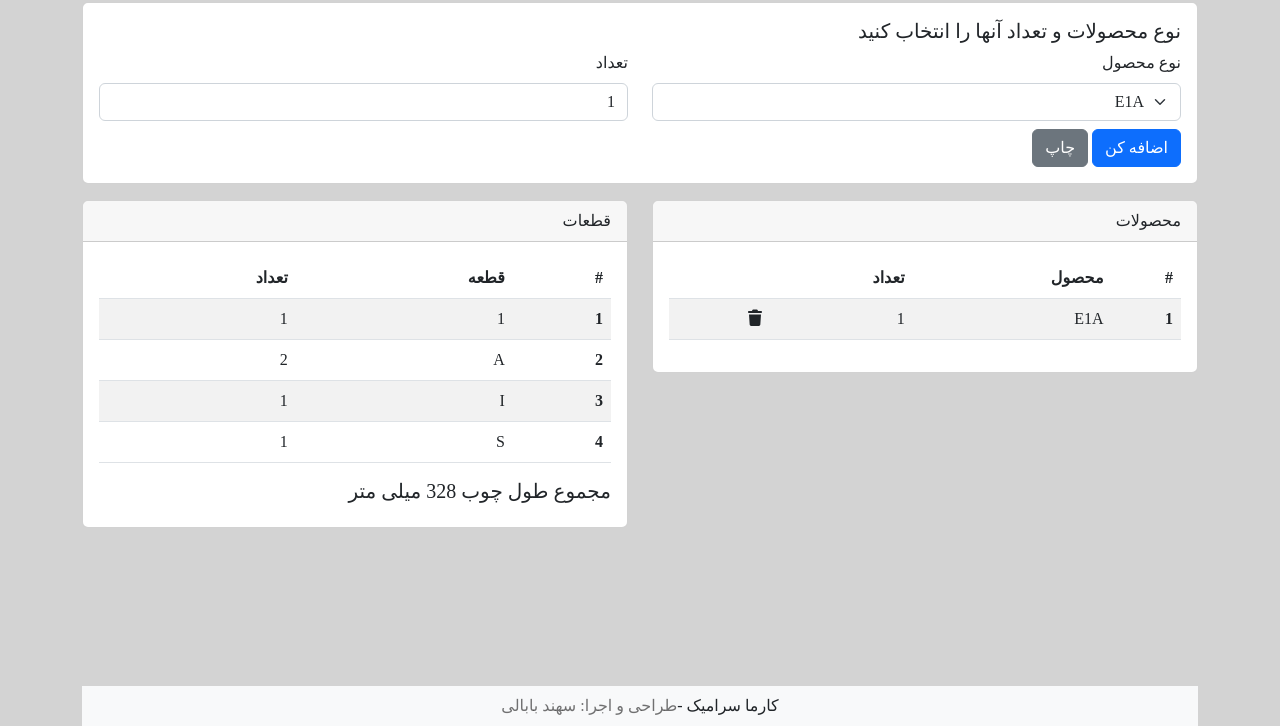
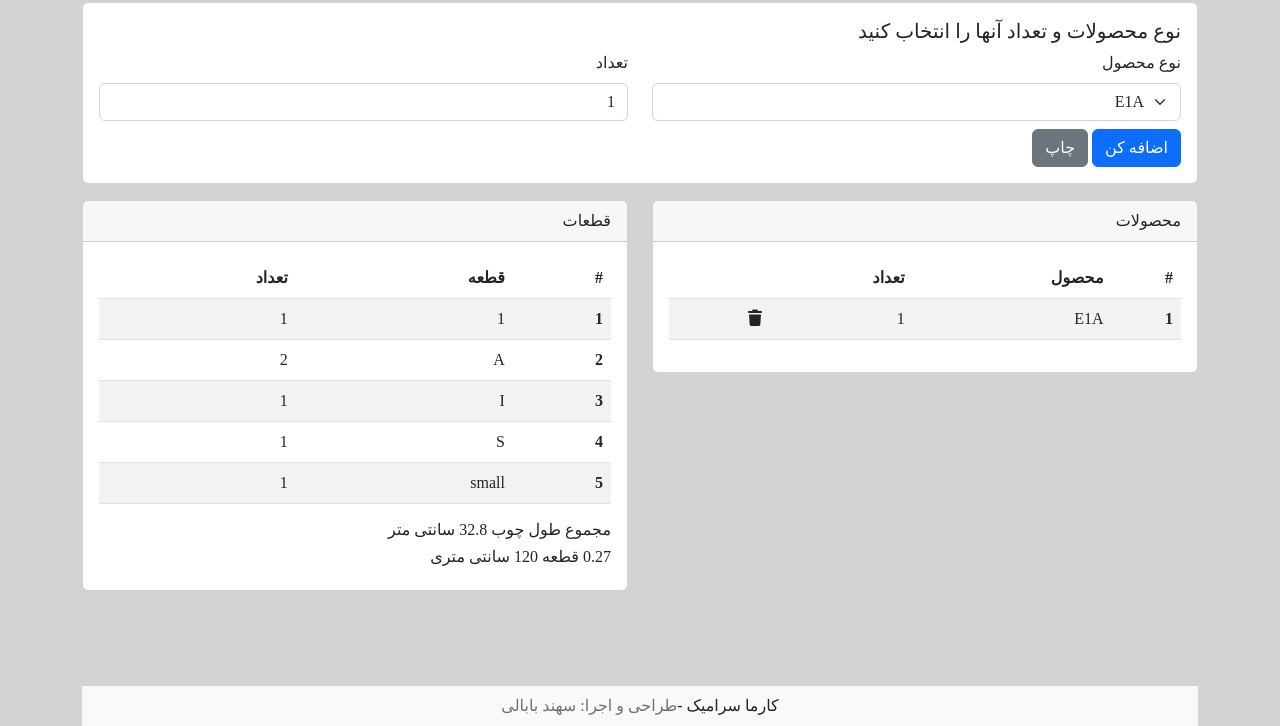
Before and after one commit to sahandbabali/karmacalculator, a plain HTML site: page index.html in a window 1280 px wide. Both pictures are taken after a click on the button "اضافه کن". Shown: the part 74-800 px from the top of the page. Drawn offline with nearby package versions, Linux system fonts and the light colour scheme.

Commit message:
drawers added

```diff
--- a/app.js
+++ b/app.js
@@ -38,53 +38,56 @@ var totallist = {
     7: 0,
     8: 0,
     9: 0,
+    small: 0,
+    large: 0
   },
 };
 
 var productdata = {
-  E1A: { A: 2, I: 1, S: 1, 1: 1 },
-  E1B: { A: 2, II: 1, M: 1, 2: 1 },
-  E2A: { A: 2, I: 1, II: 1, M: 1, 2: 1 },
-  E2D: { B: 2, I: 2, S: 1, 2: 1 },
-  E2L: { B: 1, I: 1, II: 1, V: 1, S: 1, 3: 1 },
+  E1A: { A: 2, I: 1, S: 1, 1: 1, small: 1 },
+  E1B: { A: 2, II: 1, M: 1, 2: 1, large: 1 },
+  E2A: { A: 2, I: 1, II: 1, M: 1, 2: 1,small: 2 },
+  E2D: { B: 2, I: 2, S: 1, 2: 1,small: 2 },
+  E2L: { B: 1, I: 1, II: 1, V: 1, S: 1, 3: 1, small: 1, large: 1 },
 
-  E3L: { B: 1, I: 2, II: 1, V: 1, S: 1, 3: 1 },
-  E2C: { A: 2, I: 1, III: 1, X: 1, 4: 1 },
-  E3A: { A: 2, I: 2, III: 1, X: 1, 4: 1 },
-  E3D: { A: 2, I: 3, II: 1, VI: 1, S: 1, 5: 1 },
-  E4D: { A: 2, I: 4, VI: 1, S: 1, 5: 1 },
+  E3L: { B: 1, I: 2, II: 1, V: 1, S: 1, 3: 1,small: 3 },
+  E2C: { A: 2, I: 1, III: 1, X: 1, 4: 1 , small: 1, large: 1},
+  E3A: { A: 2, I: 2, III: 1, X: 1, 4: 1 ,small: 3},
+  E3D: { A: 2, I: 3, II: 1, VI: 1, S: 1, 5: 1 , small: 2, large: 1},
+  E4D: { A: 2, I: 4, VI: 1, S: 1, 5: 1,small: 4 },
 
-  E2B: { B: 2, II: 2, M: 1, 3: 1 },
-  E3B: { B: 2, I: 1, II: 2, M: 1, 3: 1 },
-  E4A: { B: 2, I: 2, II: 2, M: 1, 3: 1 },
-  E2E: { A: 2, I: 1, IV: 1, Z: 1, 6: 1 },
-  E3E: { A: 2, I: 2, IV: 1, Z: 1, 6: 1 },
+  E2B: { B: 2, II: 2, M: 1, 3: 1 , large: 2},
+  E3B: { B: 2, I: 1, II: 2, M: 1, 3: 1, small: 2, large: 1 },
+  E4A: { B: 2, I: 2, II: 2, M: 1, 3: 1,small: 4 },
+  E2E: { A: 2, I: 1, IV: 1, Z: 1, 6: 1, large: 2 },
+  E3E: { A: 2, I: 2, IV: 1, Z: 1, 6: 1 , small: 2, large: 1 },
 
-  E4E: { A: 2, I: 3, IV: 1, Z: 1, 6: 1 },
-  E4C: { B: 2, I: 2, III: 2, X: 1, 4: 1 },
-  E5A: { B: 2, I: 3, III: 2, X: 1, 4: 1 },
-  E4B: { C: 2, I: 1, II: 3, M: 1, 4: 1 },
-  E5B: { C: 2, I: 2, II: 3, M: 1, 4: 1 },
+  E4E: { A: 2, I: 3, IV: 1, Z: 1, 6: 1,small: 4 },
+  E4C: { B: 2, I: 2, III: 2, X: 1, 4: 1  , small: 2, large: 2},
+  E5A: { B: 2, I: 3, III: 2, X: 1, 4: 1, small: 4, large: 1 },
+  E4B: { C: 2, I: 1, II: 3, M: 1, 4: 1 , small: 2, large: 2},
+  E5B: { C: 2, I: 2, II: 3, M: 1, 4: 1 , small: 4, large: 1},
 
-  E5C: { C: 2, I: 2, II: 3, M: 1, 4: 1 },
-  E6C: { C: 2, I: 3, II: 3, M: 1, 4: 1 },
-  E6A: { B: 2, I: 4, III: 2, M: 1, 4: 1 },
-  E4F: { A: 2, I: 4, IV: 1, VII: 1, M: 1, 7: 1 },
-  E5F: { A: 2, I: 5, IV: 1, VII: 1, M: 1, 7: 1 },
 
-  E6F: { A: 2, I: 6, IV: 1, VII: 1, M: 1, 7: 1 },
-  E6L: { A: 1, C: 1, I: 5, V: 1, VIII: 1, M: 1, 8: 1 },
-  E6E: { B: 2, I: 4, IV: 2, Z: 1, 7: 1 },
-  E6D: { B: 2, I: 4, IV: 2, Z: 1, 7: 1 },
-  E7B: { B: 2, I: 5, IV: 2, Z: 1, 7: 1 },
+  E5C: { C: 2, I: 2, II: 3, M: 1, 4: 1, small: 4, large: 1 },
+  E6C: { C: 2, I: 3, II: 3, M: 1, 4: 1 ,small: 6},
+  E6A: { B: 2, I: 4, III: 2, M: 1, 4: 1 ,small: 6},
+  E4F: { A: 2, I: 4, IV: 1, VII: 1, M: 1, 7: 1 , small: 2, large: 2},
+  E5F: { A: 2, I: 5, IV: 1, VII: 1, M: 1, 7: 1 , small: 4, large: 1},
 
-  E8A: { B: 2, I: 6, IV: 2, Z: 1, 7: 1 },
-  E6B: { C: 2, I: 3, III: 3, X: 1, 8: 1 },
-  E7A: { C: 2, I: 4, III: 3, X: 1, 8: 1 },
-  E9A: { C: 2, I: 6, III: 3, X: 1, 8: 1 },
-  E12: { D: 2, I: 8, IV: 4, Z: 1 },
+  E6F: { A: 2, I: 6, IV: 1, VII: 1, M: 1, 7: 1,small: 6 },
+  E6L: { A: 1, C: 1, I: 5, V: 1, VIII: 1, M: 1, 8: 1,small: 6},
+  E6E: { B: 2, I: 4, IV: 2, Z: 1, 7: 1 , small: 2, large: 2},
+  E6D: { B: 2, I: 4, IV: 2, Z: 1, 7: 1 , small: 4, large: 2},
+  E7B: { B: 2, I: 5, IV: 2, Z: 1, 7: 1 , small: 6, large: 1},
 
-  E16: { D: 2, I: 12, IV: 4, Z: 1 },
+  E8A: { B: 2, I: 6, IV: 2, Z: 1, 7: 1,small: 8 },
+  E6B: { C: 2, I: 3, III: 3, X: 1, 8: 1, small: 3, large: 3 },
+  E7A: { C: 2, I: 4, III: 3, X: 1, 8: 1 , small: 5, large: 2},
+  E9A: { C: 2, I: 6, III: 3, X: 1, 8: 1 ,small: 9},
+  E12: { D: 2, I: 8, IV: 4, Z: 1 ,9:1, small: 8, large: 4},
+
+  E16: { D: 2, I: 12, IV: 4, Z: 1 ,9:1, small: 16},
 };
 
 var woodlength = {
@@ -116,6 +119,8 @@ var woodlength = {
   7: 0,
   8: 0,
   9: 0,
+  small: 0,
+  large: 0
 };
 
 addbutton.onclick = function (e) {
@@ -181,6 +186,8 @@ function updatetotal() {
       7: 0,
       8: 0,
       9: 0,
+      small: 0,
+      large: 0
     },
   };
 
@@ -211,7 +218,9 @@ function updatetotal() {
     }
   });
 
-  document.getElementById("totalcmui").innerText = totallist.totalcm;
+  let totalalvar = (totallist.totalcm/10) / 120;
+  document.getElementById("totalcmui").innerText = totallist.totalcm/10;
+  document.getElementById("totalalvar").innerText = totalalvar.toFixed(2);
 }
 
 function karmadeletrow(e) {
--- a/index.html
+++ b/index.html
@@ -174,7 +174,8 @@
 
                                           </tbody>
                                     </table>
-                                    <h5 class="card-title">مجموع طول چوب <span id="totalcmui">0</span> میلی متر</h5>
+                                    <h6 class="card-title">مجموع طول چوب <span id="totalcmui">0</span> سانتی متر</h6>
+                                    <h6 class="card-title"><span id="totalalvar">0</span> قطعه 120 سانتی متری</h6>
 
                               </div>
                         </div>
```
Also changed, not shown: notes.txt.
